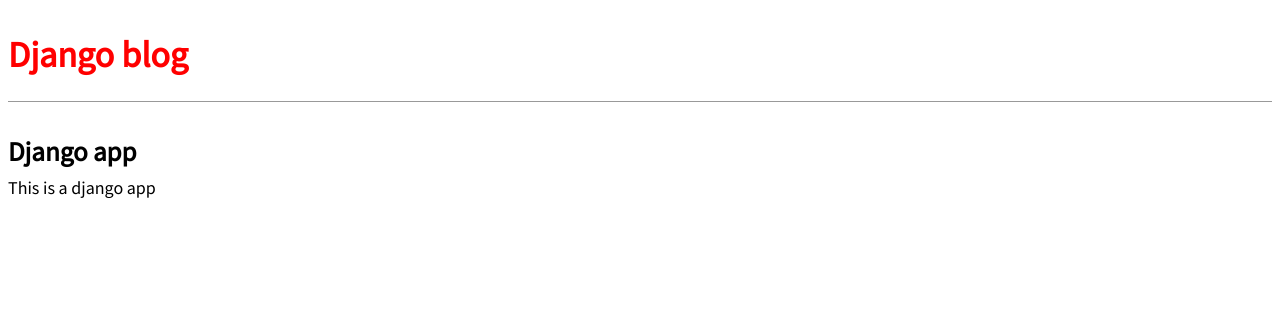
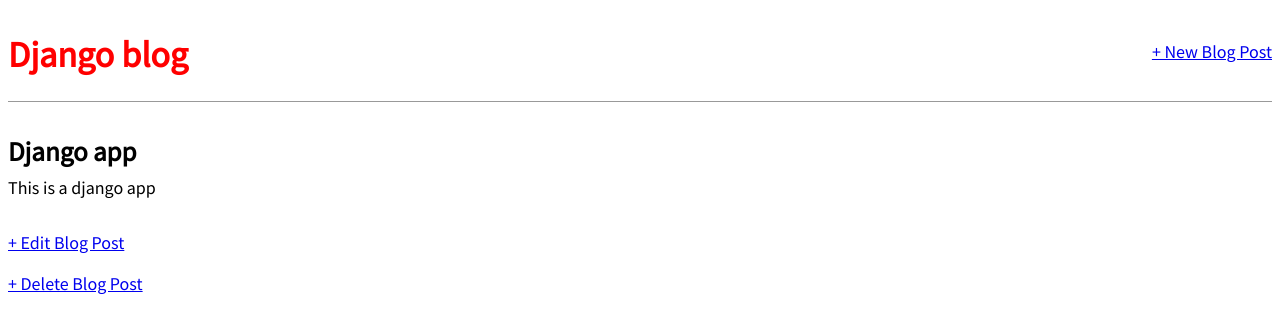
Before and after one commit to mufarosimbisayi/django_projects, a Django app: page /post/2/ in a window 1280 px wide. Shown: the top 333 px of the page. Run offline with Django 4.2, Linux system fonts and the light colour scheme; data comes from the database, SQL or seed files in the repository; both versions use the stored data as it was after the commit.

Commit message:
added create, update and delete functionalities for the blog app.

```diff
--- a/blog/blog/urls.py
+++ b/blog/blog/urls.py
@@ -1,8 +1,11 @@
 from django.urls import path
-from .views import BlogListView, BlogDetailView
+from .views import BlogListView, BlogDetailView, BlogCreateView, BlogUpdateView, BlogDeleteView
 
 
 urlpatterns = [
     path("", BlogListView.as_view(), name="home"),
     path("post/<int:pk>/", BlogDetailView.as_view(), name="post_detail"),
+    path("post/new/", BlogCreateView.as_view(), name="post_new"),
+    path("post/<int:pk>/edit/", BlogUpdateView.as_view(), name="post_edit"),
+    path("post/<int:pk>/delete/", BlogDeleteView.as_view(), name="post_delete"),
 ]
--- a/blog/blog/views.py
+++ b/blog/blog/views.py
@@ -1,4 +1,8 @@
 from django.views.generic import ListView, DetailView
+from django.views.generic.edit import CreateView, UpdateView, DeleteView
+from django.urls import reverse_lazy
+
+
 from .models import Post
 
 
@@ -10,3 +14,21 @@
 class BlogDetailView(DetailView):
     model = Post
     template_name = "post_detail.html"
+
+
+class BlogCreateView(CreateView):
+    model = Post
+    template_name = "post_new.html"
+    fields = ["title", "body", "author"]
+
+
+class BlogUpdateView(UpdateView):
+    model = Post
+    template_name = "post_edit.html"
+    fields = ["title", "body"]
+
+
+class BlogDeleteView(DeleteView):
+    model = Post
+    template_name = "post_delete.html"
+    success_url = reverse_lazy("home")
--- a/blog/templates/base.html
+++ b/blog/templates/base.html
@@ -10,7 +10,12 @@
 </head>
 <body>
     <header>
-        <h1><a href="{% url 'home' %}">Django blog</a></h1>
+        <div class="nav-left">
+            <h1><a href="{% url 'home' %}">Django blog</a></h1>
+        </div>
+        <div class="nav-right">
+            <a href="{% url 'post_new' %}">+ New Blog Post</a>
+        </div>
     </header>
     <div>
         {% block content %}
--- a/blog/templates/post_detail.html
+++ b/blog/templates/post_detail.html
@@ -5,4 +5,6 @@
     <h2>{{ post.title }}</h2>
     <p>{{ post.body }}</p>
 </div>
+<a href="{% url 'post_edit' post.pk %}">+ Edit Blog Post</a>
+<p><a href="{% url 'post_delete' post.pk %}">+ Delete Blog Post</a></p>
 {% endblock content %}
```
Also changed, not shown: blog/blog/tests.py (+23 -0 lines), blog/templates/post_delete.html (added, +10 -0 lines), blog/templates/post_edit.html (added, +10 -0 lines), blog/templates/post_new.html (added, +10 -0 lines), blog/db.sqlite3.
